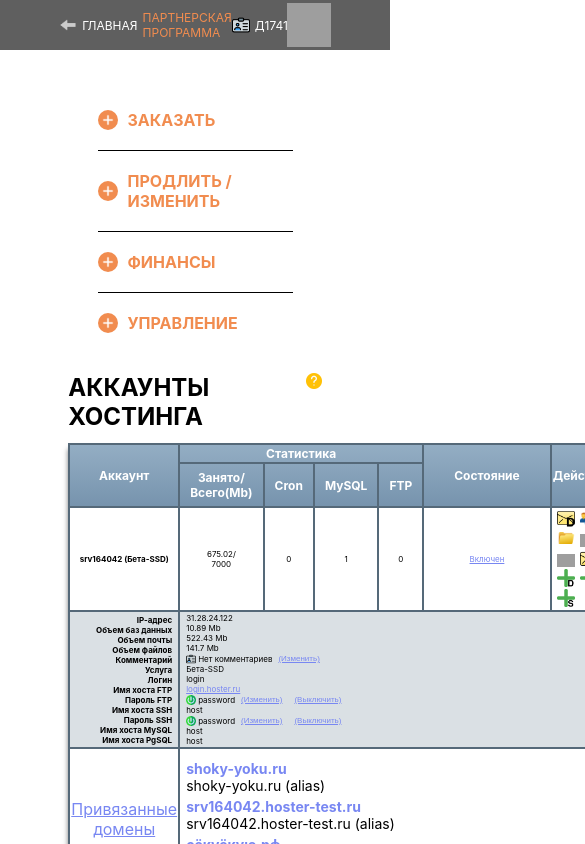
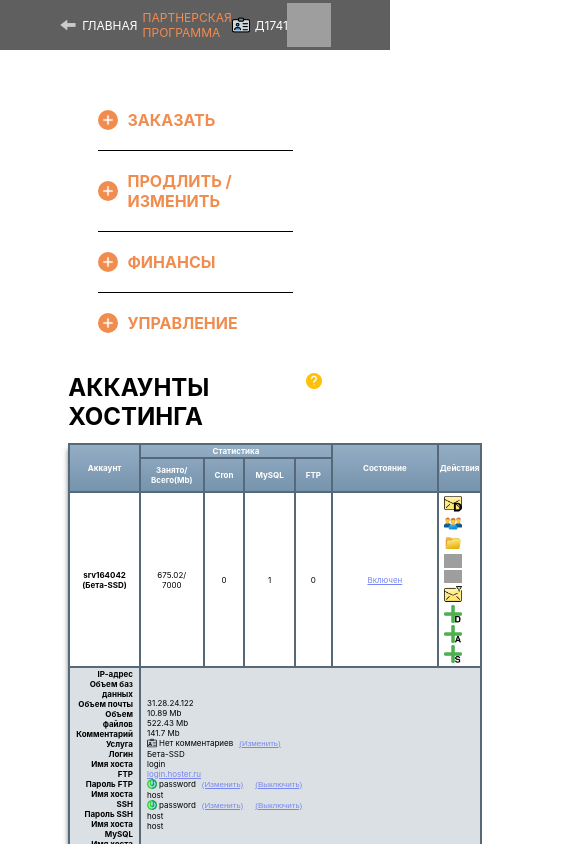
Before and after one commit to Andr-Den/hosting-accounts, a React (Create React App) app: page / in a window 390 px wide. Shown: the top 844 px of the page, 585 px wide, since content can reach past the window. Built offline with nearby package versions, Linux system fonts and the light colour scheme; grey boxes are pictures that could not be loaded.

Commit message:
add adaptiv

```diff
--- a/src/components/Container/Container.css
+++ b/src/components/Container/Container.css
@@ -13,4 +13,10 @@
   .container {
     max-width: 800px;
   }
+}
+
+/* @media screen and (max-width: 800px){
+  .container {
+    max-width: 700px;
   }
+} */
--- a/src/components/TableFooter/TableFooter.css
+++ b/src/components/TableFooter/TableFooter.css
@@ -36,3 +36,9 @@
   width: 16px;
   height: 16px;
 }
+
+@media screen and (max-width: 800px){
+  .table-footer__link {
+    font-size: 8px;
+  }
+}
--- a/src/components/TableHeader/TableHeader.css
+++ b/src/components/TableHeader/TableHeader.css
@@ -12,3 +12,9 @@
 .table__big-cols {
   padding: 6px 30px 6px 30px;
 }
+
+@media screen and (max-width: 800px){
+  .table__header {
+    font-size: 8px;
+  }
+}
```
